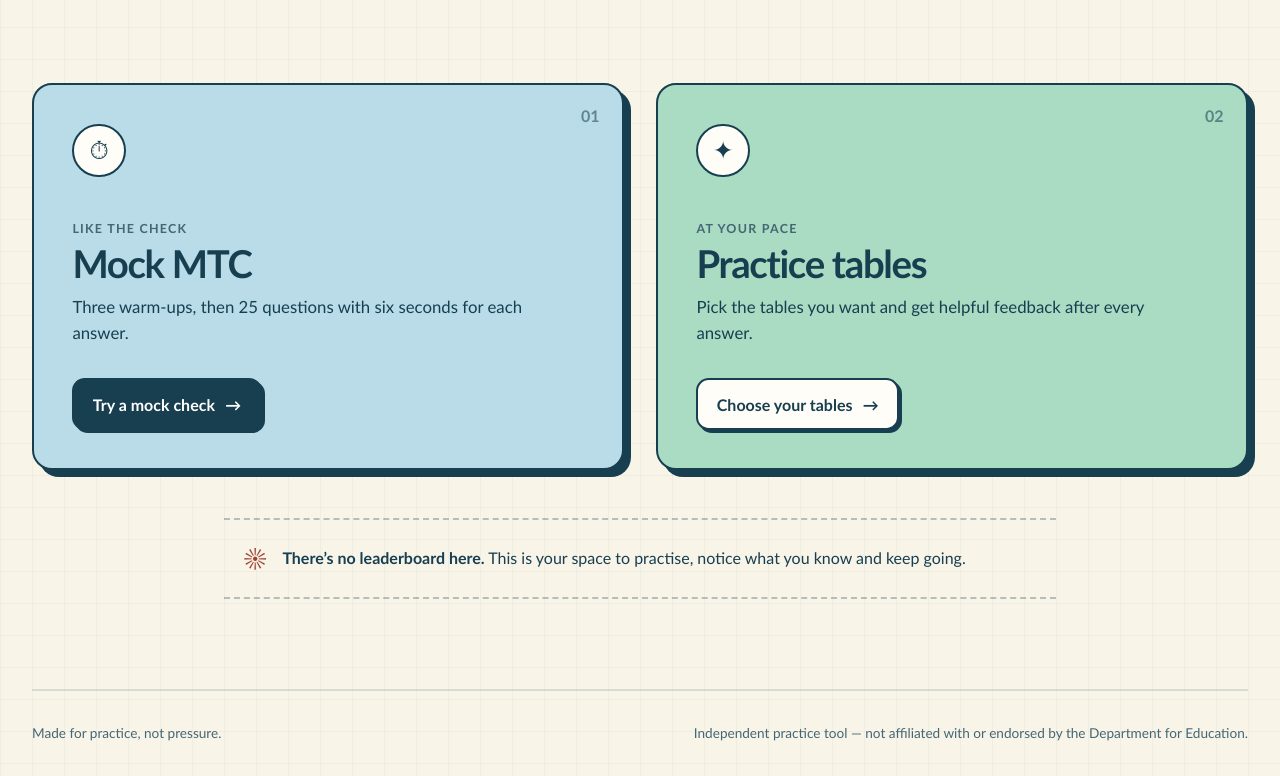
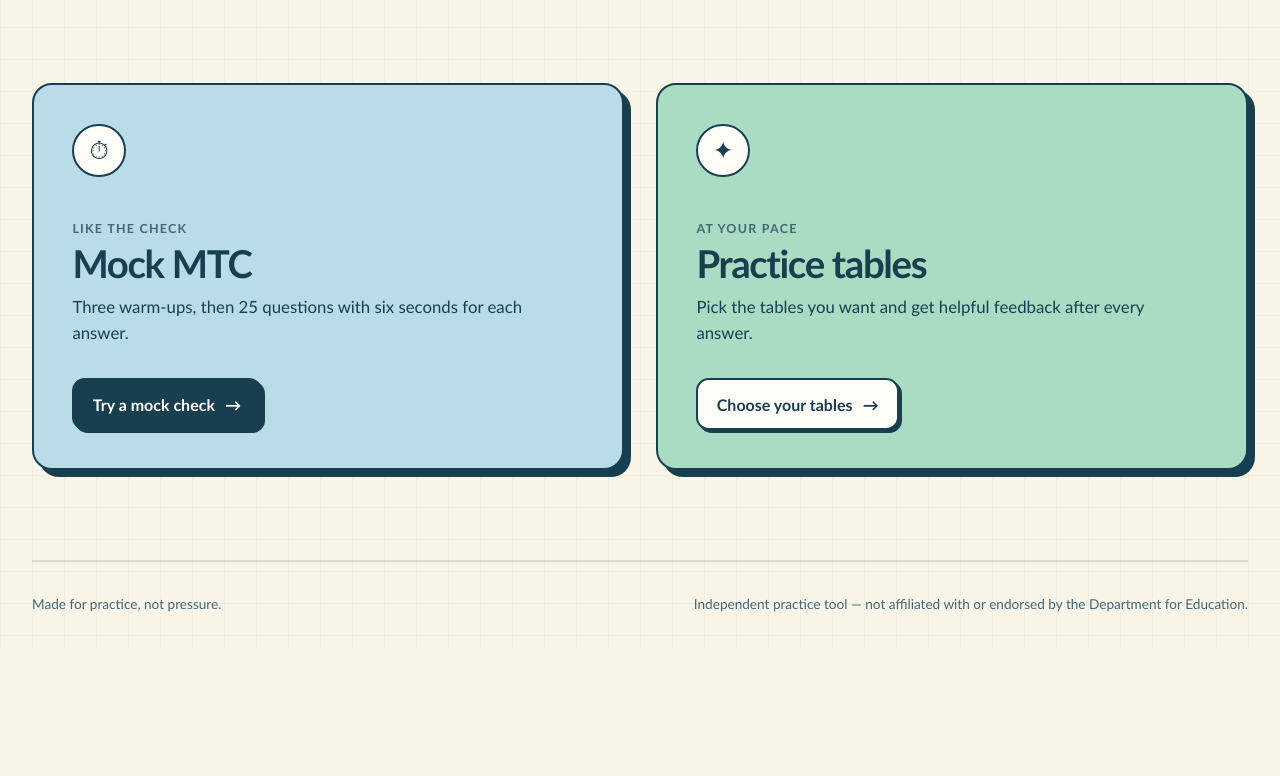
Before and after one commit to MattSixsmith/MTC, a website with bundled scripts: page index.html in a window 1280 px wide. Shown: the part 549-1325 px from the top of the page. After the commit the page ends 1196 px from the top, so only its background shows below. Built offline with nearby package versions, Linux system fonts and the light colour scheme.

Commit message:
Remove Clutter

```diff
--- a/index.html
+++ b/index.html
@@ -33,7 +33,6 @@
 
         <div class="mode-grid" aria-label="Choose a practice mode">
           <article class="mode-card mock-card">
-            <span class="card-number" aria-hidden="true">01</span>
             <div class="card-icon" aria-hidden="true">⏱</div>
             <p class="card-kicker">Like the check</p>
             <h2>Mock MTC</h2>
@@ -42,7 +41,6 @@
           </article>
 
           <article class="mode-card practice-card">
-            <span class="card-number" aria-hidden="true">02</span>
             <div class="card-icon" aria-hidden="true">✦</div>
             <p class="card-kicker">At your pace</p>
             <h2>Practice tables</h2>
@@ -51,10 +49,6 @@
           </article>
         </div>
 
-        <aside class="calm-note">
-          <span class="calm-note-icon" aria-hidden="true">☀</span>
-          <p><strong>There’s no leaderboard here.</strong> This is your space to practise, notice what you know and keep going.</p>
-        </aside>
       </section>
 
       <section class="screen mock-intro-screen" id="mock-intro-screen" aria-labelledby="mock-intro-title" hidden>
--- a/styles.css
+++ b/styles.css
@@ -220,14 +220,6 @@ h2 { font-size: clamp(1.75rem, 3vw, 2.4rem); }
 .mock-card { background: var(--blue); }
 .practice-card { background: var(--mint); }
 
-.card-number {
-  position: absolute;
-  top: 1.2rem;
-  right: 1.4rem;
-  font-weight: 900;
-  opacity: 0.55;
-}
-
 .card-icon {
   width: 3.35rem;
   height: 3.35rem;
@@ -274,20 +266,6 @@ h2 { font-size: clamp(1.75rem, 3vw, 2.4rem); }
 .button-secondary { background: var(--white); }
 .button-quiet { background: transparent; box-shadow: none; }
 .button-wide { width: 100%; margin-top: 1.5rem; }
-
-.calm-note {
-  display: flex;
-  align-items: center;
-  gap: 1rem;
-  max-width: 52rem;
-  margin: 3rem auto 0;
-  padding: 1rem 1.25rem;
-  border-top: 2px dashed rgba(23, 63, 80, 0.3);
-  border-bottom: 2px dashed rgba(23, 63, 80, 0.3);
-}
-
-.calm-note p { margin: 0; }
-.calm-note-icon { font-size: 1.8rem; color: var(--coral-deep); }
 
 .narrow-screen { width: min(100%, 48rem); margin-inline: auto; }
 .mock-intro-screen { width: min(100%, 66rem); margin-inline: auto; padding-block: clamp(0.75rem, 2vw, 1.25rem); }
```
